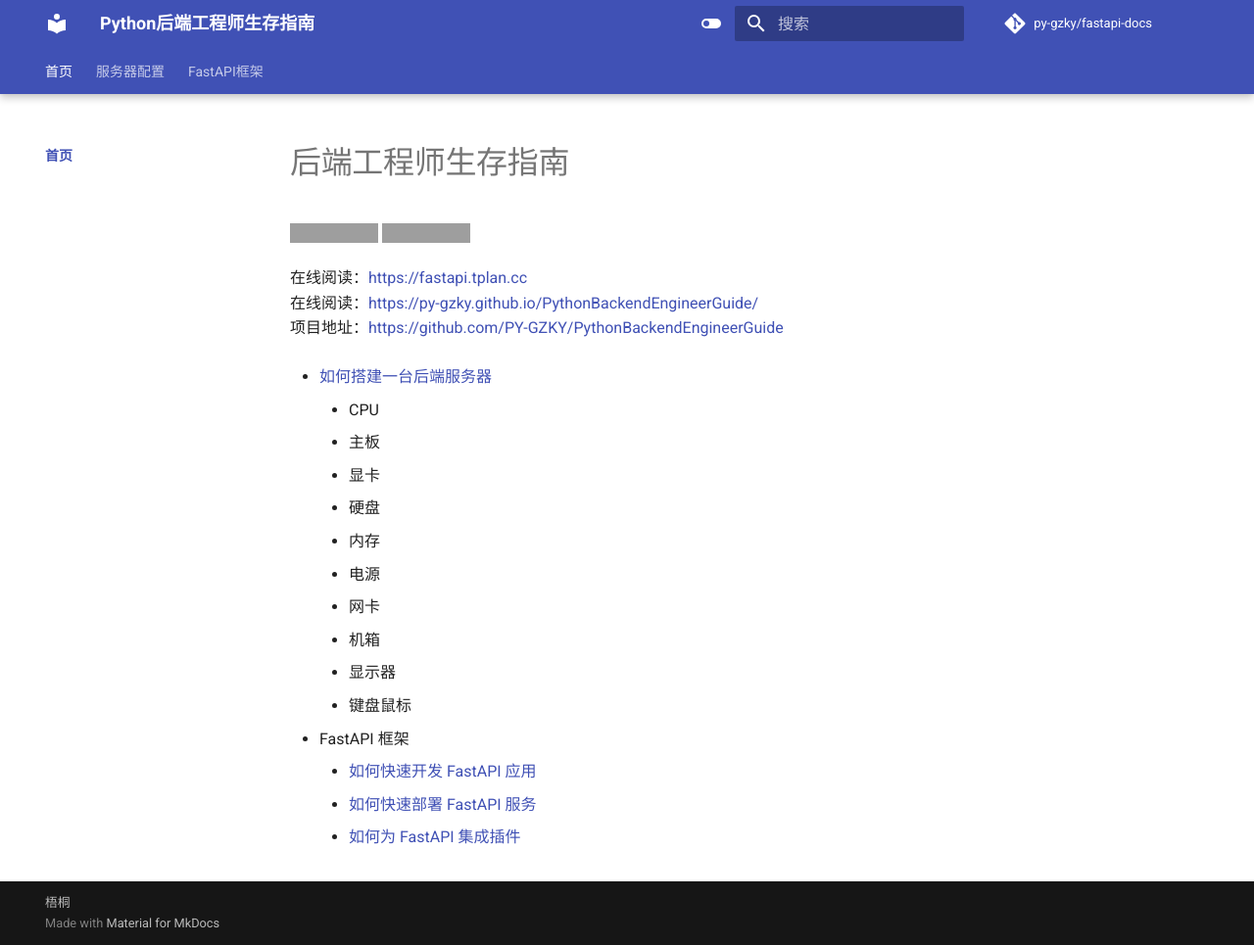
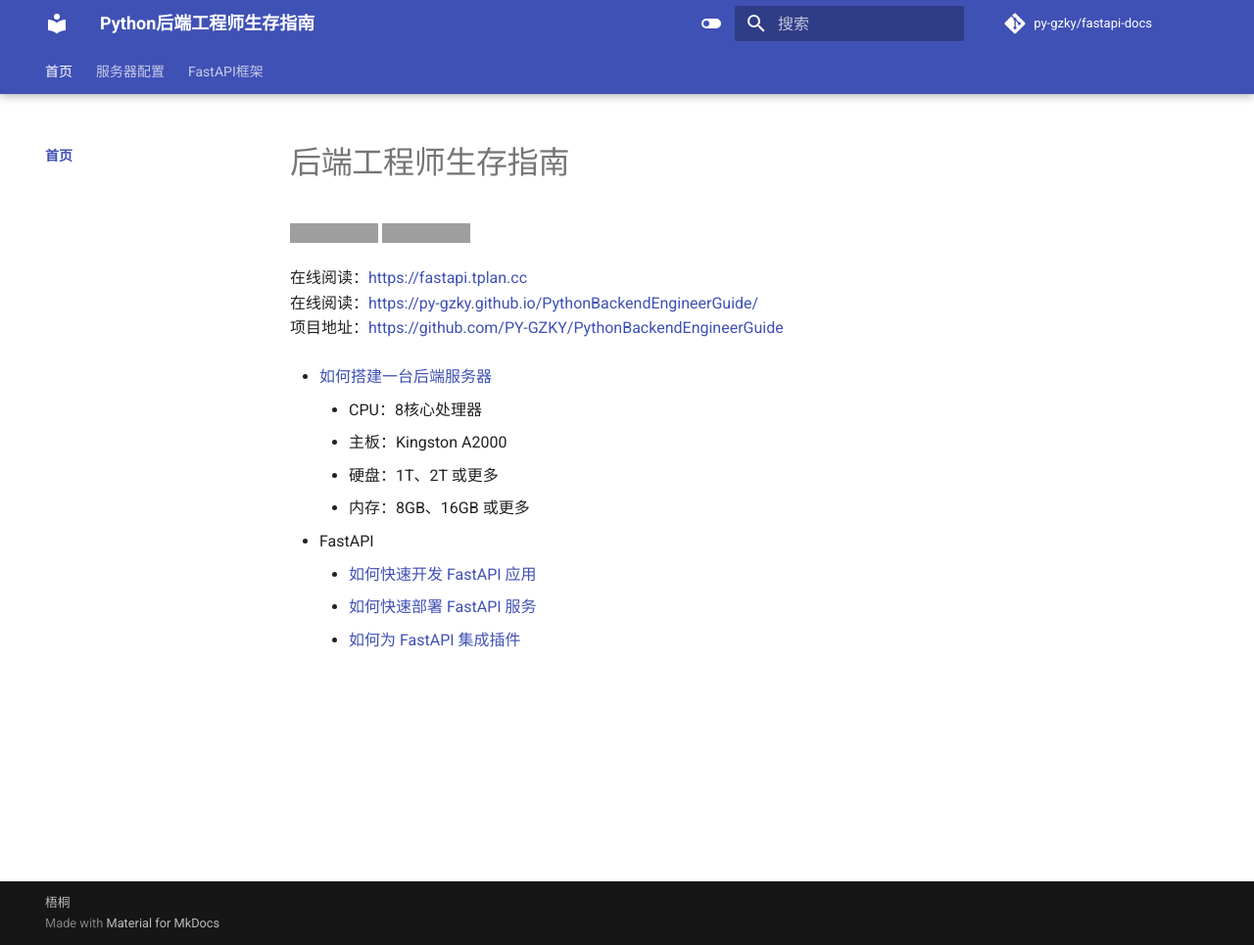
Before and after one commit to PY-GZKY/PythonBackendEngineerGuide, an MkDocs documentation site: the page built from docs/README.md, in a window 1280 px wide and 965 px high. Shown: the whole window at 98% size. Built offline with MkDocs 1.6.1 and Material for MkDocs 9.7.7, drawn with Linux system fonts in a browser that asks for light colours; comment, search, counter and statistics services are not loaded; grey boxes are pictures that could not be loaded.

Commit message:
Update README.md

```diff
--- a/docs/README.md
+++ b/docs/README.md
@@ -7,19 +7,13 @@
 在线阅读：[https://py-gzky.github.io/PythonBackendEngineerGuide/](https://py-gzky.github.io/PythonBackendEngineerGuide/)
 项目地址：[https://github.com/PY-GZKY/PythonBackendEngineerGuide](https://github.com/PY-GZKY/PythonBackendEngineerGuide)
 
-* [如何搭建一台后端服务器](how-to-configure-fastapi-server.md)
-    * CPU
-    * 主板
-    * 显卡
-    * 硬盘
-    * 内存
-    * 电源
-    * 网卡
-    * 机箱
-    * 显示器
-    * 键盘鼠标
+* [如何搭建一台后端服务器](how-to-configure-server.md)
+    * CPU：8核心处理器
+    * 主板：Kingston A2000
+    * 硬盘：1T、2T 或更多
+    * 内存：8GB、16GB 或更多
 
-* FastAPI 框架
+* FastAPI
     * [如何快速开发 FastAPI 应用](how-to-quickly-develop-fastapi-application.md)
     * [如何快速部署 FastAPI 服务](how-to-deploy-fastapi-services.md)
     * [如何为 FastAPI 集成插件](how-to-integrate-plugins.md)
```
